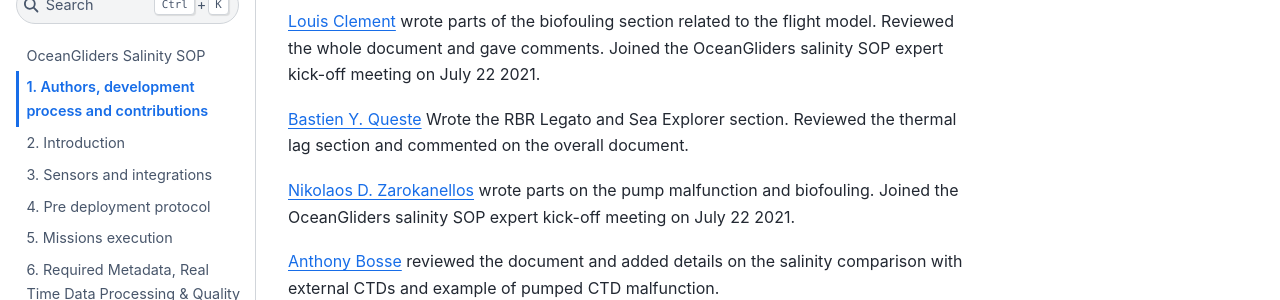
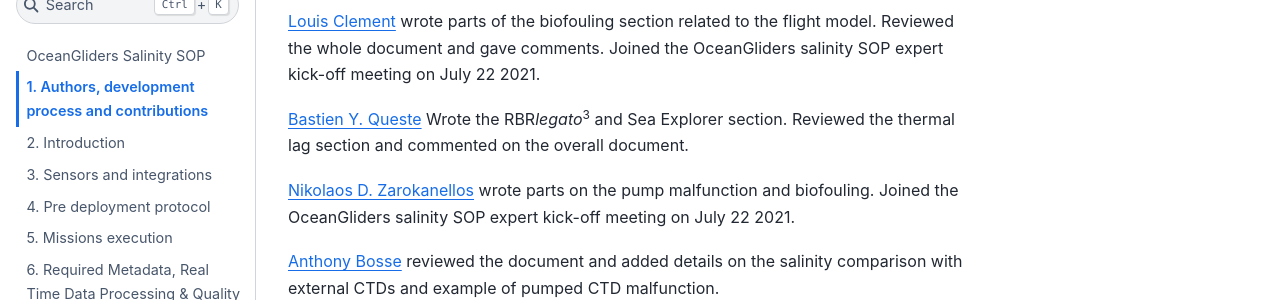
Before and after one commit to OceanGlidersCommunity/Salinity_SOP, a Jupyter Book: the page built from sections/authors_SOP_development_process.md, in a window 1280 px wide and 900 px high, scrolled down 1746 px. Shown: the part 153-453 px from the top of the window. Built offline with Jupyter Book 1.0.4 settings and Sphinx 7.4.7 and the Sphinx Book theme 1.1.4, drawn with Linux system fonts in a browser that asks for light colours.

Commit message:
RBR*legato*<sup>3</sup>

```diff
--- a/sections/authors_SOP_development_process.md
+++ b/sections/authors_SOP_development_process.md
@@ -53,7 +53,7 @@ Reviewed the whole document and gave comments.
 Reviewed the whole document and gave comments.
 Joined the OceanGliders salinity SOP expert kick-off meeting on July 22 2021.
 
-[Bastien Y. Queste](https://github.com/bastienqueste) Wrote the RBR Legato and Sea Explorer section. Reviewed the thermal lag section and commented on the overall document.
+[Bastien Y. Queste](https://github.com/bastienqueste) Wrote the RBR*legato*<sup>3</sup> and Sea Explorer section. Reviewed the thermal lag section and commented on the overall document.
 
 [Nikolaos D. Zarokanellos](https://github.com/nizaroka) wrote parts on the pump malfunction and biofouling.
 Joined the OceanGliders salinity SOP expert kick-off meeting on July 22 2021.
```
